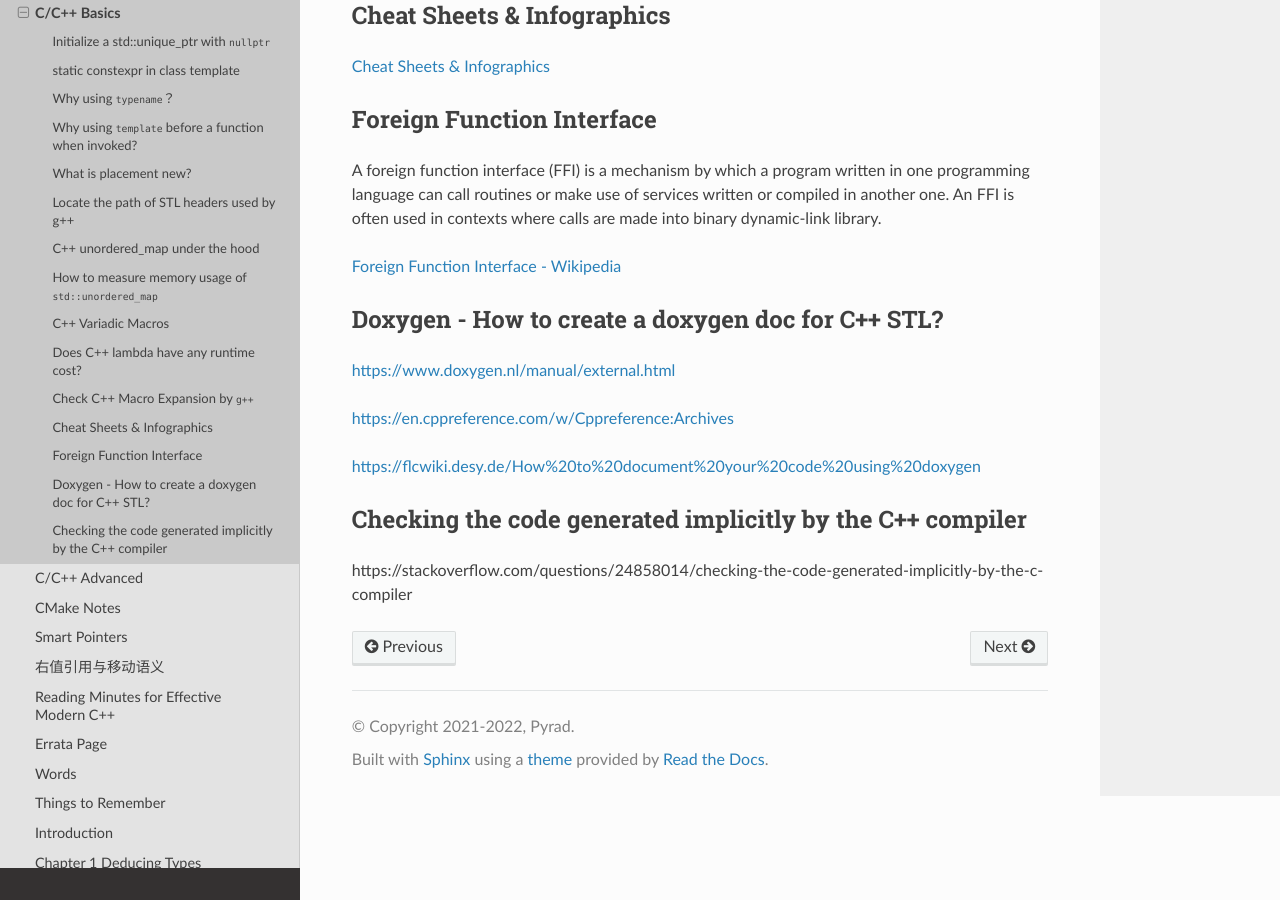
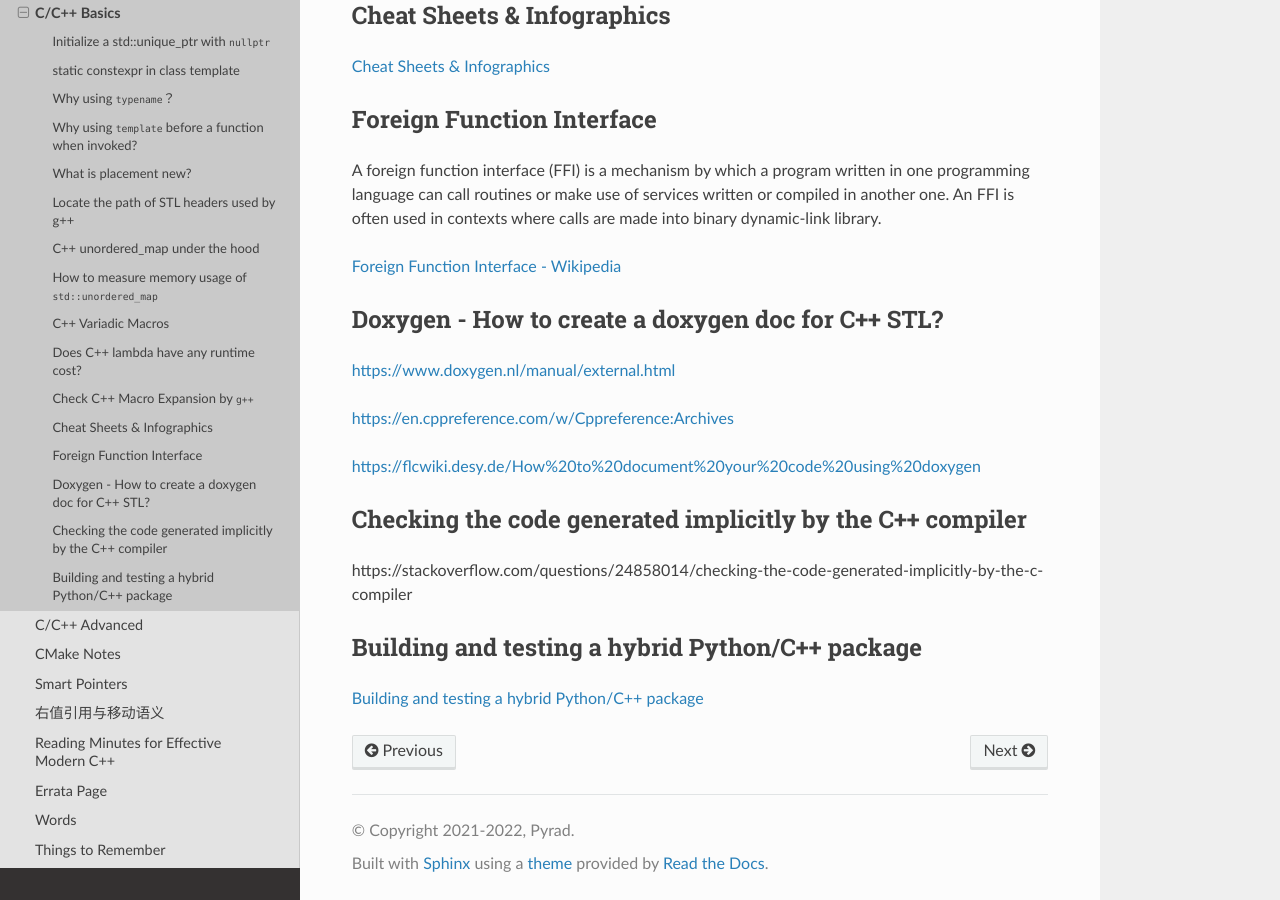
Before and after one commit to Pyrad/pyradnotes, a Sphinx documentation site: the page built from source/CPP/CppBasics.md, in a window 1280 px wide and 900 px high, scrolled down 3892 px. Built offline with Sphinx 7.4.7 and the Read the Docs theme 2.0.0, drawn with Linux system fonts in a browser that asks for light colours.

Commit message:
Cpp/Python A link to how to build a hybrid project of Python/C++

```diff
--- a/source/CPP/CppBasics.md
+++ b/source/CPP/CppBasics.md
@@ -214,3 +214,8 @@ A foreign function interface (FFI) is a mechanism by which a program written in
 ## Checking the code generated implicitly by the C++ compiler
 
 https://stackoverflow.com/questions/24858014/checking-the-code-generated-implicitly-by-the-c-compiler
+
+
+## Building and testing a hybrid Python/C++ package
+
+[Building and testing a hybrid Python/C++ package](https://www.benjack.io/building-and-testing-a-hybrid-python/c-package/)
```
Also changed, not shown: source/Python/pythonbasic.md (+5 -0 lines).
